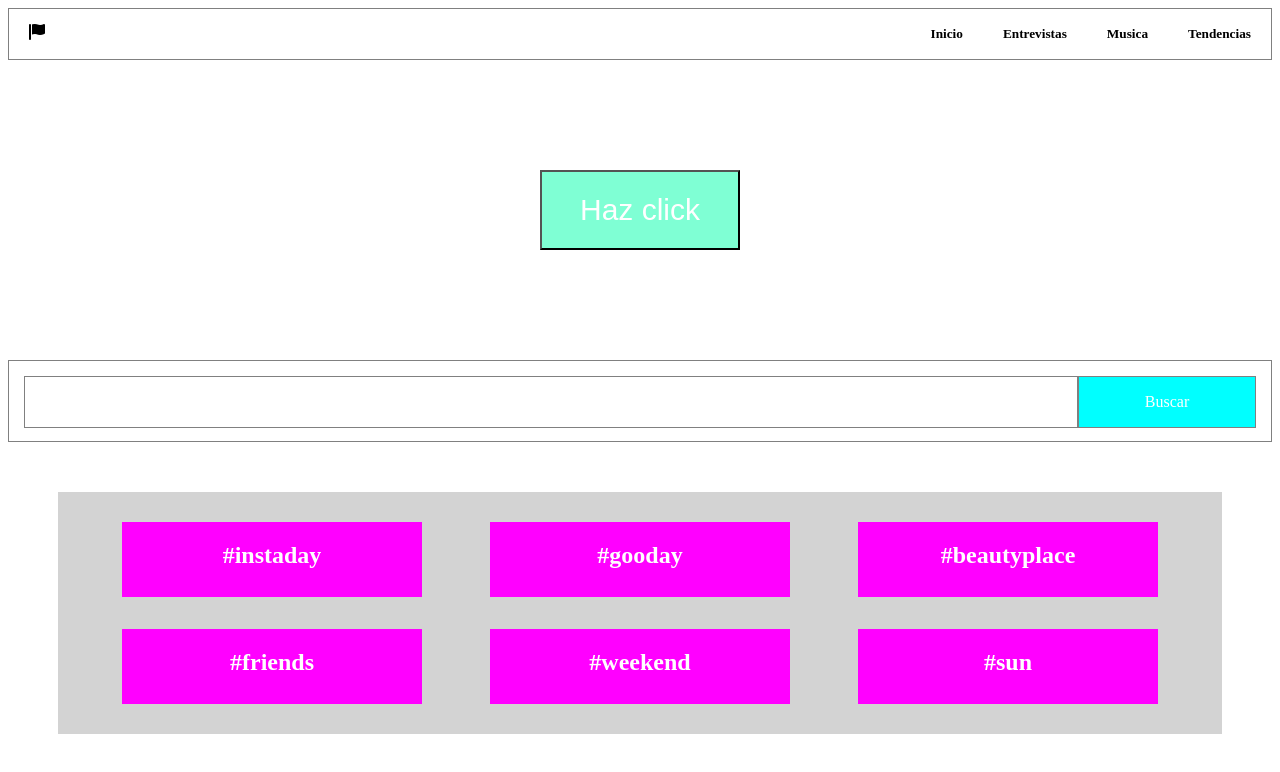
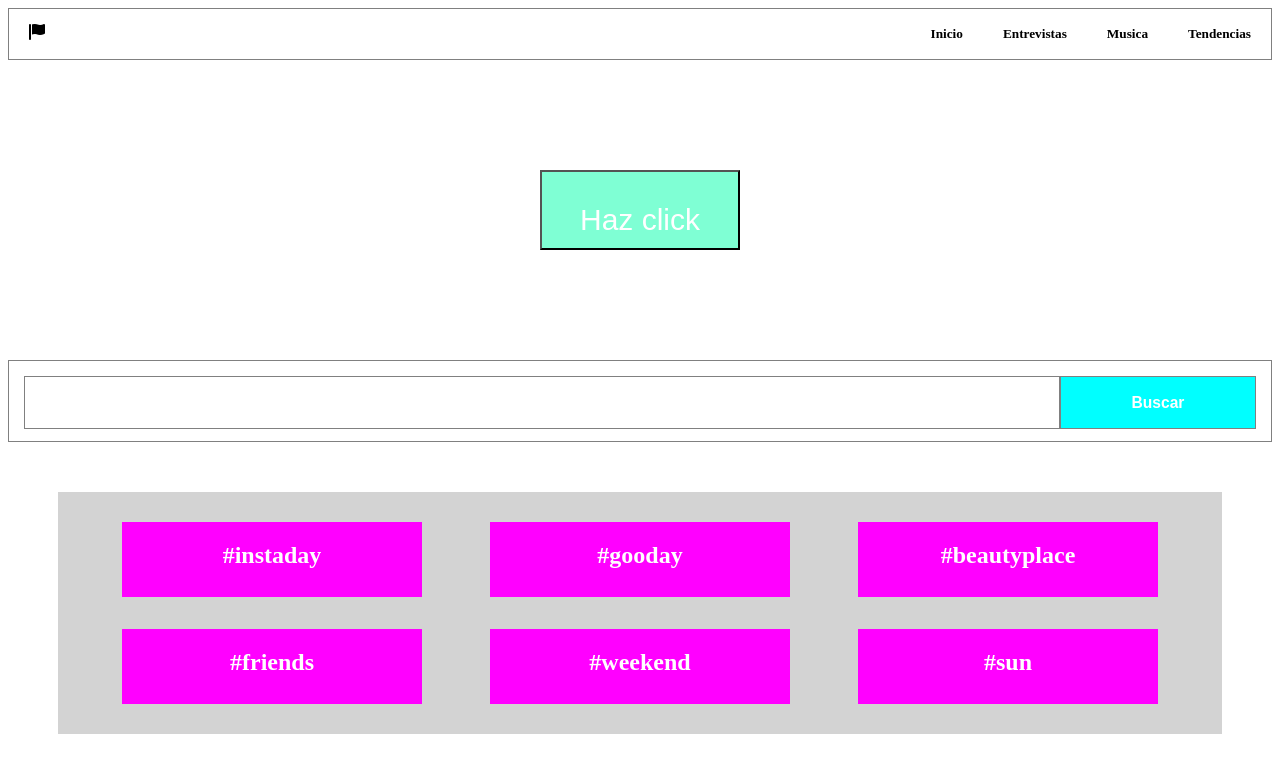
Before and after one commit to galiamaria/FlexboxEnAccion, a plain HTML site: page index.html in a window 1280 px wide. Drawn offline with nearby package versions, Linux system fonts and the light colour scheme.

Commit message:
cambio en botones

```diff
--- a/assets/css/styles.css
+++ b/assets/css/styles.css
@@ -1,10 +1,4 @@
-button{
-    width: 200px;
-    height: 80px;
-    color: white;
-    background-color: aquamarine;
-    font-size: 30px;
-}
+
 .flex-nav{
     display: flex;
     height: 50px;
@@ -41,8 +35,14 @@
 }
 
 .flex-item{
-   display: flex;
-
+    display: flex;
+    width: 200px;
+    height: 80px;
+    color: white;
+    background-color: aquamarine;
+    font-size: 30px;
+    justify-content: space-around;
+    align-content: center;
 }
 
 .flex-container2{
--- a/index.html
+++ b/index.html
@@ -29,19 +29,24 @@
 
     </nav>
       <div class="flex-container">
-        <div class="flex-item">
-          <button>Haz click</button>
-        </div>
+
+          <button class="flex-item">
+            <p>Haz click</p>
+          </button>
+
       </div>
 
       <div class="flex-container2">
         <div class="flex-item1">
 
         </div>
-        <div class="flex-item2">
-          <p>Buscar</p>
 
-        </div>
+        <button class="flex-item2">
+          <h3>Buscar</h3>
+
+        </button>
+
+
 
       </div>
       <div class="flex-container3">
```
